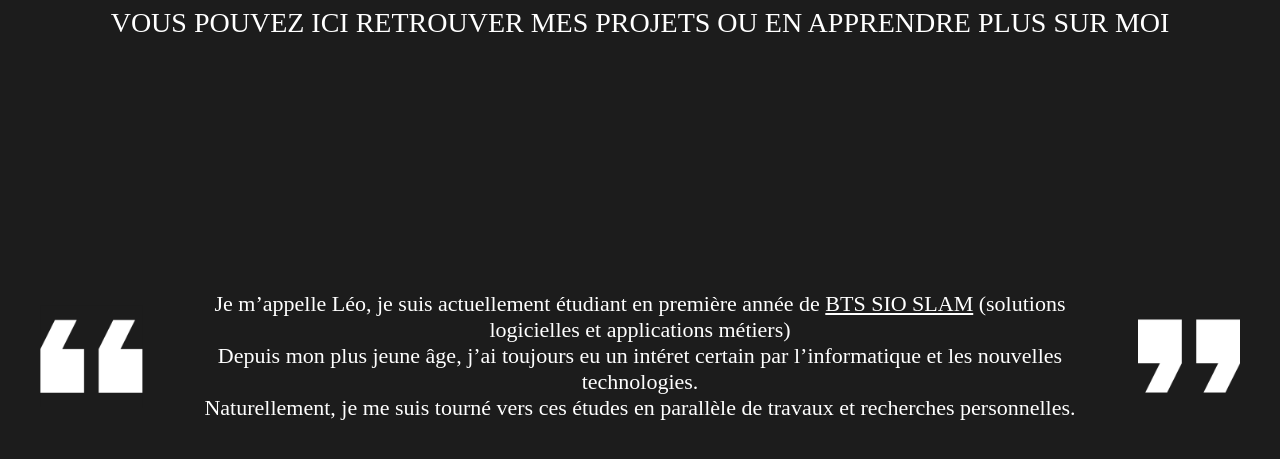
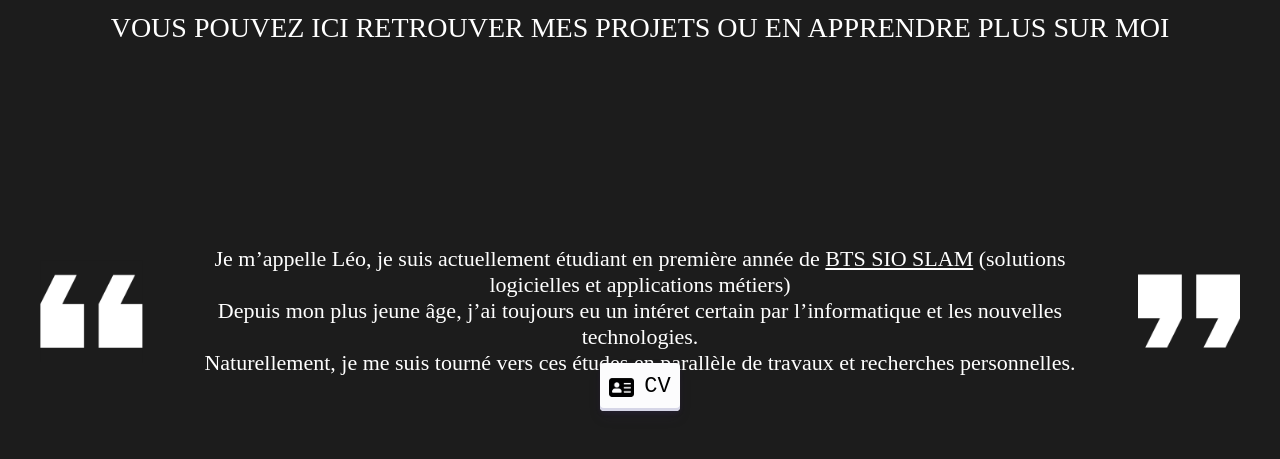
Before and after one commit to LeoDumas/Portfolio, a plain HTML site: page index.htm in a window 1280 px wide. Shown: the part 369-828 px from the top of the page. Drawn offline with Linux system fonts and the light colour scheme.

Commit message:
ajout cv

```diff
--- a/css/index.css
+++ b/css/index.css
@@ -68,7 +68,7 @@ header{
     border-radius: 5px;
     width: 20%;
     margin: auto;
-    margin-bottom: 10px;
+    margin-bottom: 15px;
 }
 
 #description{
@@ -79,6 +79,7 @@ header{
     position: absolute;
     bottom: 0px;
     width: 100%;
+    margin-bottom: 45px;
 }
 
 #descText{
@@ -99,3 +100,43 @@ header{
     margin-left: 40px;
     margin-right: 40px;
 }
+
+#btn{
+    display: flex;
+    justify-content: center;
+}
+
+#pdfBtn:hover{
+    cursor: pointer;
+}
+
+#pdfBtn{
+    display: flex;
+    justify-content: center;
+    align-items: center;
+    width: 80px;
+    height: 30px;
+    margin: auto;
+    padding: auto;
+    position: absolute;
+    bottom: 0px;
+    margin-bottom: 20px;
+    text-align: center;
+
+   appearance: none; background-color: #FCFCFD; border-radius: 4px; border-width: 0; box-shadow: rgba(45, 35, 66, 0.4) 0 2px 4px,rgba(45, 35, 66, 0.3) 0 7px 13px -3px,#D6D6E7 0 -3px 0 inset; box-sizing: border-box; color: #36395A; cursor: pointer; font-family: "JetBrains Mono",monospace; height: 48px; line-height: 1; list-style: none; overflow: hidden; padding-left: 16px; padding-right: 16px; text-align: left; text-decoration: none; transition: box-shadow .15s,transform .15s; user-select: none; -webkit-user-select: none; touch-action: manipulation; white-space: nowrap; will-change: box-shadow,transform; font-size: 18px; } .button-30:focus { box-shadow: #D6D6E7 0 0 0 1.5px inset, rgba(45, 35, 66, 0.4) 0 2px 4px, rgba(45, 35, 66, 0.3) 0 7px 13px -3px, #D6D6E7 0 -3px 0 inset; } .button-30:hover { box-shadow: rgba(45, 35, 66, 0.4) 0 4px 8px, rgba(45, 35, 66, 0.3) 0 7px 13px -3px, #D6D6E7 0 -3px 0 inset; transform: translateY(-2px); } .button-30:active { box-shadow: #D6D6E7 0 3px 7px inset; transform: translateY(2px);
+}
+
+#pdfBtn p{
+    font-size: 22px;
+    margin-left: 5px;
+    margin-right: 2px;
+    background-color: transparent;
+    color: black;
+}
+
+#btnIcon{
+    vertical-align: middle;
+    margin-left: 2px;
+    margin-right: 5px;
+    background-color: transparent;
+}
--- a/index.htm
+++ b/index.htm
@@ -37,8 +37,11 @@
                 <br>Naturellement, je me suis tourné vers ces études en parallèle de travaux et recherches personnelles.
             </div>
             <img src="ressources/quote.png" alt="quote" width="8%">
+
         </div>
-
+        <div id="btn">
+            <button onclick="location.href='ressources/CV_Leo.pdf'" id="pdfBtn"><img src="ressources\id-card.png" alt="visual" width="25px" height="25px" id="btnIcon"> <p>CV</p></button>
+        </div>
     </section>
 </body>
 </html>
```
Also changed, not shown: ressources/id-card.png (added), ressources/visual.png (added), 1 other file.
